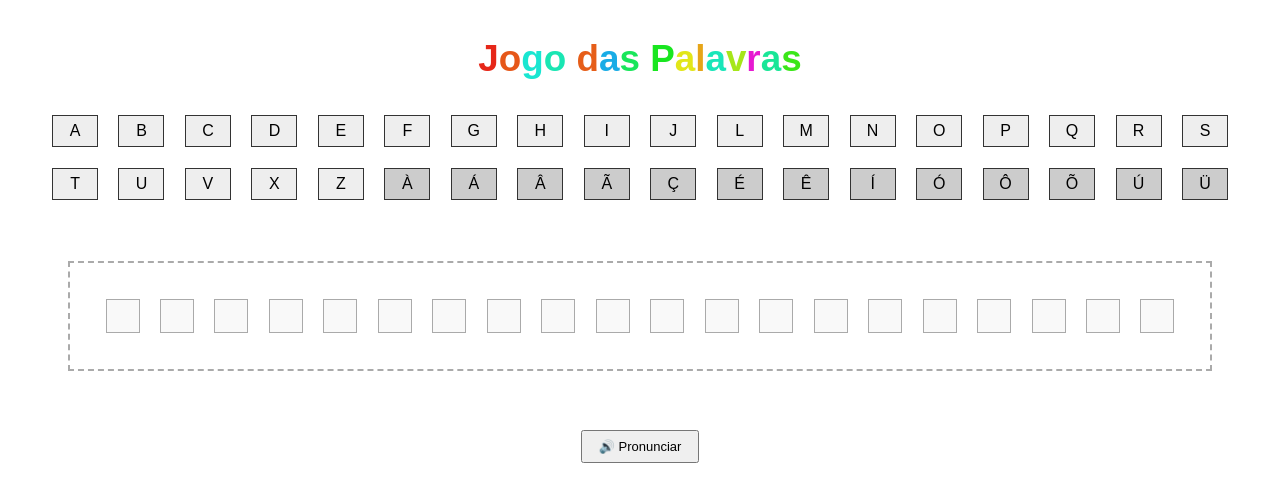
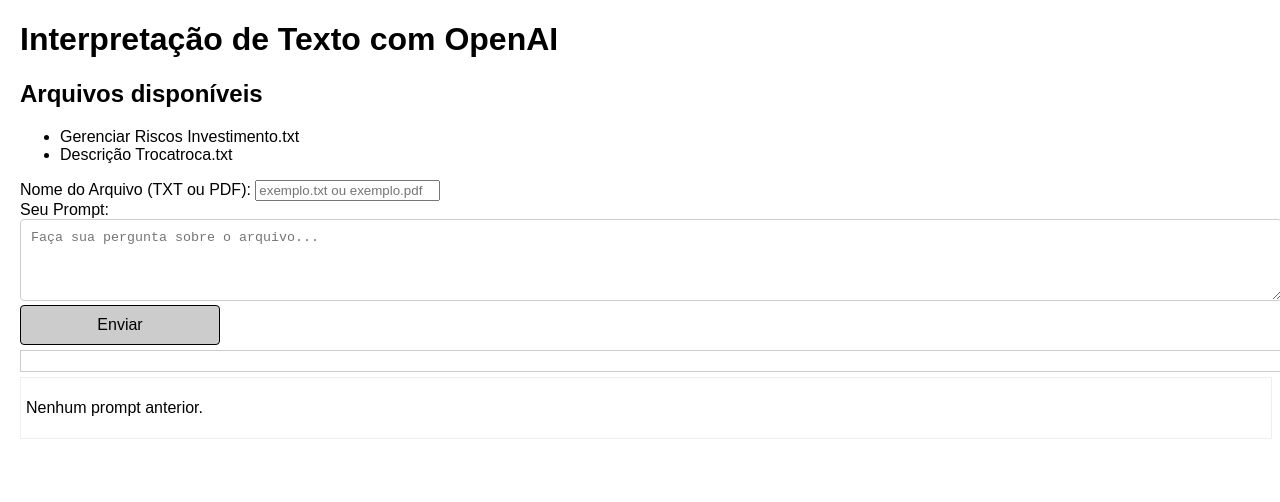
Before and after one commit to Silvio-lang/palavrasaudio2, a plain HTML site: page index.html in a window 1280 px wide. Drawn offline with nearby package versions, Linux system fonts and the light colour scheme.

Commit message:
Add files via upload

```diff
--- a/index.html
+++ b/index.html
@@ -3,182 +3,107 @@
 <head>
     <meta charset="UTF-8">
     <meta name="viewport" content="width=device-width, initial-scale=1.0">
-  <title>Jogo de Palavras</title>
+    <title>Interpretação de Texto com OpenAI</title>
+    <script src="https://cdnjs.cloudflare.com/ajax/libs/pdf.js/2.16.105/pdf.min.js"></script>
+    <script src="https://cdn.jsdelivr.net/npm/marked/marked.min.js"></script>
     <style>
         body {
             font-family: Arial, sans-serif;
-      margin: 3vw;
-    }
-    h1 {
-      text-align: center;
-      font-size: 6vw;
-    }
-    #letras {
-      margin-bottom: 4vw;
-      display: flex;
-      flex-wrap: wrap;
-      justify-content: center;
-    }
-    .letra {
-      display: inline-block;
-      padding: 1.5vw;
-      margin: 0.8vw;
-      border: 1px solid #333;
-      width: 6vw;
-      text-align: center;
-      cursor: pointer;
-      background-color: #eee;
-      user-select: none;
-      font-size: 4vw;
-    }
-    .letra.especial {
-      background-color: #ccc;
-    }
-    .letra.selecionada {
-      background-color: #ffa500 !important;
-    }
-    .espaco {
-      display: inline-block;
-      width: 2vw;
-    }
-    #palavra {
-      border: 2px dashed #aaa;
-      padding: 2vw;
-      margin: 0 auto 4vw auto;
-      display: flex;
-      flex-wrap: wrap;
-      justify-content: center;
-      width: 90vw;
-    }
-    .caixa-letra {
-      display: inline-block;
-      width: 6vw;
-      height: 6vw;
-      margin: 0.8vw;
-      border: 1px solid #aaa;
-      text-align: center;
-      line-height: 6vw;
-      font-size: 4vw;
-      cursor: pointer;
-      background-color: #f9f9f9;
-    }
-    .botoes {
-      text-align: center;
-      margin-bottom: 2vw;
-    }
-    button {
-      padding: 1.2vw 2.5vw;
-      font-size: 4vw;
-      cursor: pointer;
-      margin: 1.5vw;
+            margin: 20px;
+            padding: 0;
+            box-sizing: border-box;
         }
 
-    @media (min-width: 768px) {
-      h1 {
-        font-size: 2.3em;
+        #promptForm {
+            width: 100%;
         }
-      .letra {
-        width: 32px;
-        padding: 6px;
+
+        textarea {
+            width: 100%;
+            padding: 10px;
+            border: 1px solid #ccc;
+            border-radius: 4px;
+        }
+
+        /* Estilo da resposta */
+        #response {
+            margin-top: 5px;
+            border: 1px solid #ccc;
+            user-select: text !important;  /* Torna o texto dentro de #response selecionável */
+            cursor: text !important; /* Cursor de seleção (linha vertical) */
+            padding: 10px;
+            white-space: pre-wrap;
+            width: 100%;
+        }
+
+        #response p {
+            margin-bottom: 5px;  /* Espaço entre os parágrafos */
+        }
+
+        #previousPrompts {
+            margin-top: 5px;
+            border: 1px solid #eee;
+            user-select: text !important;  /* Torna o texto dentro de #previousPrompts selecionável */
+            cursor: text !important; /* Cursor de seleção (linha vertical) */
+            padding: 5px;
+            width: 100%;
+        }
+
+        #previousPrompts ul {
+            list-style-type: disc;
+            margin-left: 20px;
+        }
+
+        /* Estilo para o botão Enviar */
+        button {
+            padding: 10px;
+            border-radius: 4px;
+            background-color: #ccc;
+            color: black;
             font-size: 16px;
+            width: 200px;
+            border: 1px solid black;
+            cursor: pointer;  /* Mantém o cursor de clique tradicional */
+            box-sizing: border-box;
         }
-      #palavra {
-        width: max-content;
-      }
-      .caixa-letra {
-        width: 32px;
-        height: 32px;
-        line-height: 32px;
-        font-size: 16px;
-      }
-      button {
-        font-size: 13px;
-        padding: 7px 16px;
-        margin: 8px;
+
+        /* Garantir que a tela seja responsiva para dispositivos móveis */
+        @media (max-width: 600px) {
+            textarea, button, #response, #previousPrompts {
+                width: 100%;
             }
         }
     </style>
 </head>
 <body>
-  <h1 id="titulo">Jogo das Palavras</h1>
-  <div id="letras"></div>
-  <div id="palavra"></div>
-  <div class="botoes">
-    <button onclick="falarPalavra()">🔊 Pronunciar</button>
+    <h1>Interpretação de Texto com OpenAI</h1>
+    <h2>Arquivos disponíveis</h2>
+    <ul id="fileList">
+        <li>Gerenciar Riscos Investimento.txt</li>
+        <li>Descrição Trocatroca.txt</li>
+    </ul>
+
+    <form id="promptForm">
+        <div>
+            <label for="fileName">Nome do Arquivo (TXT ou PDF):</label>
+            <input type="text" id="fileName" name="fileName" required placeholder="exemplo.txt ou exemplo.pdf">
+        </div>
+        <div>
+            <label for="userPrompt">Seu Prompt:</label>
+            <textarea id="userPrompt" name="userPrompt" rows="4" required placeholder="Faça sua pergunta sobre o arquivo..."></textarea>
+        </div>
+        <button type="submit">Enviar</button> <!-- Botão de envio de prompt -->
+    </form>
+
+    <div id="status"></div>
+    <div id="response"></div> <!-- Exibição da resposta da API -->
+    <div id="previousPrompts">
+        <h3>Prompts Anteriores:</h3>
+        <p>Nenhum prompt anterior gravado.</p>
     </div>
 
-  <script>
-    const letrasNormais = 'ABCDEFGHIJLMNOPQRSTUVXZ'.split('');
-    const letrasEspeciais = 'ÀÁÂÃÇÉÊÍÓÔÕÚÜ'.split('').sort();
+    <script src="chaveOpenAI.js"></script>
+    <script src="scriptOpenAI.js"></script>
 
-    const letrasContainer = document.getElementById('letras');
-    const palavraContainer = document.getElementById('palavra');
-
-    let letraSelecionada = null;
-
-    function criarBotaoLetra(letra, especial = false) {
-      const span = document.createElement('span');
-      span.textContent = letra;
-      span.classList.add('letra');
-      if (especial) span.classList.add('especial');
-      span.onclick = () => {
-        const jaSelecionada = span.classList.contains('selecionada');
-        document.querySelectorAll('.letra').forEach(l => l.classList.remove('selecionada'));
-        if (!jaSelecionada) {
-          span.classList.add('selecionada');
-          letraSelecionada = letra;
-        } else {
-          letraSelecionada = null;
-        }
-      };
-      letrasContainer.appendChild(span);
-    }
-
-    letrasNormais.forEach(letra => criarBotaoLetra(letra));
-    letrasEspeciais.forEach(letra => criarBotaoLetra(letra, true));
-
-    function inicializarCaixasVazias() {
-      for (let i = 0; i < 20; i++) {
-        const span = document.createElement('span');
-        span.classList.add('caixa-letra');
-        span.onclick = () => {
-          if (letraSelecionada) {
-            span.textContent = letraSelecionada;
-            span.style.backgroundColor = '#fff';
-          } else {
-            span.textContent = '';
-            span.style.backgroundColor = '#f9f9f9';
-          }
-        };
-        palavraContainer.appendChild(span);
-      }
-    }
-
-    function falarPalavra() {
-      const letras = [...palavraContainer.querySelectorAll('.caixa-letra')];
-      const palavra = letras.map(el => el.textContent).join('').trim();
-      if (palavra.length > 0) {
-        const utterance = new SpeechSynthesisUtterance(palavra);
-        utterance.lang = 'pt-BR';
-        utterance.rate = 0.8;
-        speechSynthesis.speak(utterance);
-      }
-    }
-
-    function colorirTituloAleatoriamente() {
-      const titulo = document.getElementById('titulo');
-      const texto = titulo.innerText;
-      titulo.innerHTML = '';
-      [...texto].forEach(letra => {
-        const span = document.createElement('span');
-        span.textContent = letra;
-        span.style.color = `hsl(${Math.floor(Math.random() * 360)}, 80%, 50%)`;
-        titulo.appendChild(span);
-      });
-    }
-
-    inicializarCaixasVazias();
-    colorirTituloAleatoriamente();
-  </script>
 </body>
 </html>
--- /dev/null
+++ b/scriptOpenAI.js
@@ -0,0 +1,97 @@
+document.addEventListener('DOMContentLoaded', function() {
+    const promptForm = document.getElementById('promptForm');
+    const userPromptInput = document.getElementById('userPrompt');
+    const fileNameInput = document.getElementById('fileName');
+    const statusDiv = document.getElementById('status');
+    const responseDiv = document.getElementById('response');
+    const previousPromptsDiv = document.getElementById('previousPrompts');
+
+    // Exibir os prompts anteriores assim que a página for carregada
+    displayPreviousPrompts();
+
+    promptForm.addEventListener('submit', async function(event) {
+        event.preventDefault();
+
+        const userPrompt = userPromptInput.value.trim();
+        const fileName = fileNameInput.value.trim();
+
+        if (!userPrompt || !fileName) {
+            statusDiv.textContent = 'Preencha todos os campos!';
+            return;
+        }
+
+        // Exibir "Processando..." ao iniciar o envio do prompt
+        statusDiv.textContent = 'Processando...';
+
+        try {
+            const fileContent = await fetchFileContent(fileName);
+            const responseText = await fetchPromptResponse(userPrompt, fileContent);
+            responseDiv.textContent = responseText;
+
+            // Salvar o prompt e atualizar a lista
+            savePrompt(userPrompt);
+            displayPreviousPrompts();
+
+            // Remover o "Processando..." após a resposta ser exibida
+            statusDiv.textContent = '';
+
+        } catch (error) {
+            statusDiv.textContent = 'Erro: ' + error.message;
+        }
+    });
+
+    async function fetchFileContent(fileName) {
+        const response = await fetch(fileName);
+        if (!response.ok) throw new Error('Arquivo não encontrado: ' + fileName);
+        return await response.text();
+    }
+
+    async function fetchPromptResponse(userPrompt, fileContent) {
+        const apiKey = await loadApiKey();
+        const apiUrl = `https://api.openai.com/v1/chat/completions`;
+
+        const response = await fetch(apiUrl, {
+            method: 'POST',
+            headers: {
+                'Content-Type': 'application/json',
+                'Authorization': `Bearer ${apiKey}`,
+            },
+            body: JSON.stringify({
+                model: "gpt-4",
+                messages: [
+                    { role: "system", content: "Você é um assistente inteligente." },
+                    { role: "user", content: `${fileContent}\n\nPergunta: ${userPrompt}` }
+                ],
+                max_tokens: 1000
+            })
+        });
+
+        const data = await response.json();
+        return data.choices?.[0]?.message?.content || 'Sem resposta válida.';
+    }
+
+    async function loadApiKey() {
+        const response = await fetch('chaveOpenAI.js');
+        const text = await response.text();
+        const match = text.match(/const\s+minhachave\s*=\s*'([^']+)'/);
+        if (!match) throw new Error('Chave da API não encontrada');
+        return match[1];
+    }
+
+    // Função para salvar o prompt no localStorage
+    function savePrompt(prompt) {
+        let prompts = JSON.parse(localStorage.getItem('previousPrompts') || '[]');
+        if (!prompts.includes(prompt)) {
+            prompts = [prompt, ...prompts].slice(0, 5); // Limita a 5 itens
+            localStorage.setItem('previousPrompts', JSON.stringify(prompts));
+        }
+    }
+
+    // Função para exibir os prompts anteriores
+    function displayPreviousPrompts() {
+        const prompts = JSON.parse(localStorage.getItem('previousPrompts') || '[]');
+        previousPromptsDiv.innerHTML = prompts.length > 0
+            ? `<h3>Prompts Anteriores:</h3><ul>${prompts.map(p => `<li>${p}</li>`).join('')}</ul>`
+            : '<p>Nenhum prompt anterior.</p>';
+    }
+});
```
Also changed, not shown: Descrição Trocatroca.txt (added), Gerenciar Riscos Investimento.txt (added), Prompt de debate sobre assuntos.txt (added). Lines whose indentation alone changed are shown as unchanged.
